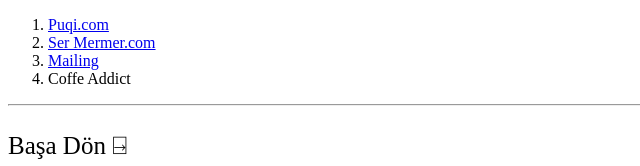
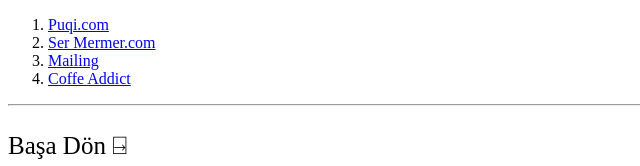
Before and after one commit to Sametakkaya/CV-2, a plain HTML site: page index.html in a window 1280 px wide. Shown: the part 853-1019 px from the top of the page, 0-640 px from the left. Drawn offline with Linux system fonts and the light colour scheme.

Commit message:
Update index.html

```diff
--- a/index.html
+++ b/index.html
@@ -3,7 +3,7 @@
 <head>
     <meta charset="UTF-8">
     <meta http-equiv="X-UA-Compatible" content="IE=edge">
-    <meta name="viewport" content="width=device-width, initial-scale=1.0">
+    <meta name="viewport" content="width=device-width, initial-scale=0">
     <title>Kişisel Web Sayfası</title>
 </head>
 <body>
@@ -85,7 +85,7 @@
                         <li><a href="https://sametakkaya.github.io/Puqi.com/" target="_blank">Puqi.com</a></li>
                         <li><a href="https://sametakkaya.github.io/Ser-Mermerr/" target="_blank">Ser Mermer.com</a></li>
                         <li><a href="https://codepen.io/sametakkaya1/details/ExooNeY" target="_blank">Mailing</a></li>
-                        <li><a href="https://sametakkaya.github.io/coffe-addict/"></a>Coffe Addict</li>
+                        <li><a href="https://sametakkaya.github.io/coffe-addict/">Coffe Addict</a></li>
                     </ol>
                 </section> <hr> <br>
                 <span><a style="color: black; text-decoration: none; font-size:25px;" href="#">Başa Dön &#9032;</a></span>
```
